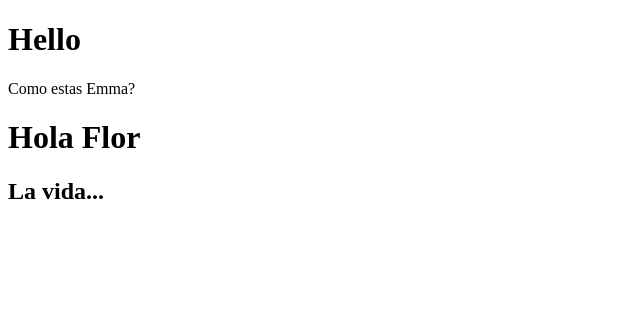
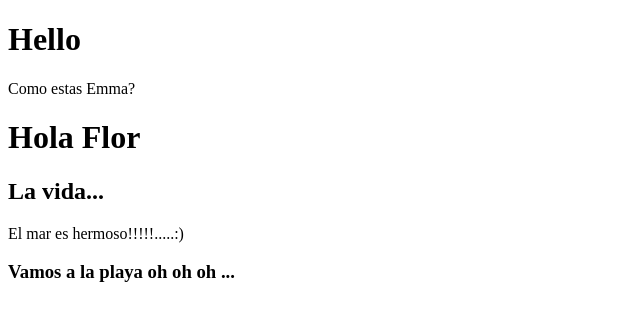
Before and after one commit to EmmAlva/Ayudantia2017_03_02, a plain HTML site: page index.html in a window 1280 px wide. Shown: the whole page, without its empty margins (0-640 px from the left). Drawn offline with Linux system fonts and the light colour scheme.

Commit message:
vamos a la playa

```diff
--- a/index.html
+++ b/index.html
@@ -2,12 +2,14 @@
 <html lang="en">
 <head>
 	<meta charset="UTF-8">
-	<title>Practicando con html</title>
+	<title>Conversacion privada</title>
 </head>
 <body>
 <h1>Hello</h1>
 <p>Como estas Emma?</p>
 <h1>Hola Flor</h1>
 <h2>La vida...</h2>
+<p>El mar es hermoso!!!!!.....:)</p>
+<h3>Vamos a la playa oh oh oh ...</h3>
 </body>
 </html>
```
